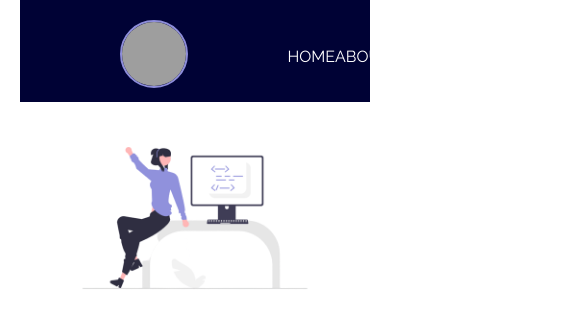
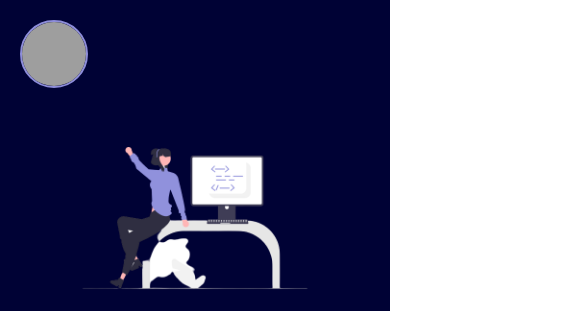
Before and after one commit to WangariGikonyo/wangari_gikonyo, a plain HTML site: page home.html in a window 390 px wide. Shown: the top 311 px of the page, 569 px wide, since content can reach past the window. Drawn offline with Linux system fonts and the light colour scheme; grey boxes are pictures that could not be loaded.

Commit message:
home page mobile responsive

```diff
--- a/css/style.css
+++ b/css/style.css
@@ -10,7 +10,8 @@ body{
     padding-right: 100px;
     padding-top: 20px;
     padding-bottom: 10px;
-    height: 100vh;
+    background-color: #000235;
+    color: #ffff;
 
 
 }
@@ -468,9 +469,16 @@ hr{
 
 /* Mobile Phones *******************/
 @media only screen and (max-width: 600px) {
-    body {
+    .first-page {
       padding-left: 20px;
       padding-right: 20px;
+    }
+    #nav{
+        padding-left: 20px;
+        padding-right: 20px;
+    }
+    .left-nav{
+        display: none;
     }
     .no-mobile{
         display: block;
```
